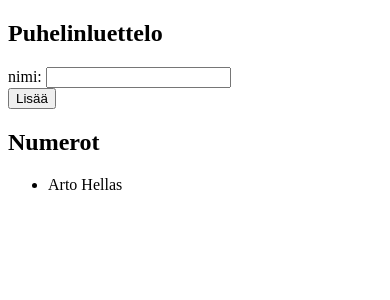
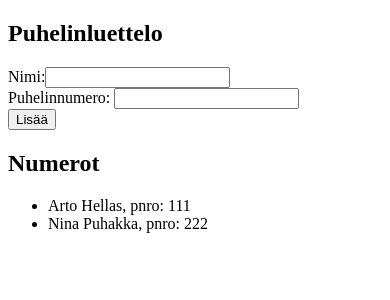
Before and after one commit to npuh/ReactMooc, a React (Create React App) app: page / in a window 390 px wide. Shown: the top 300 px of the page. Built offline with nearby package versions, Linux system fonts and the light colour scheme.

Commit message:
nameCheck works, phonenumber added

```diff
--- a/src/components/Notes.js
+++ b/src/components/Notes.js
@@ -31,6 +31,7 @@ class Notes extends React.Component {
     console.log("nappia painettu");
     console.log(event.target);
   };
+
   handleNoteChange = e => {
     console.log(e.target.value);
     this.setState({ newNote: e.target.value });
--- a/src/components/Phonebook.js
+++ b/src/components/Phonebook.js
@@ -1,31 +1,70 @@
 import React from "react";
+
+const Button = ({ handler, text }) => <button onClick={handler}>{text}</button>;
+const Input = ({ handler, value }) => (
+  <input onChange={handler} value={value} />
+);
 
 class Phonebook extends React.Component {
   constructor(props) {
     super(props);
     this.state = {
-      persons: [{ name: "Arto Hellas" }],
-      newName: ""
+      persons: [
+        { name: "Arto Hellas", phonenumber: "111" },
+        { name: "Nina Puhakka", phonenumber: "222" }
+      ],
+      newName: "",
+      checked: false
     };
   }
 
   addName = e => {
     e.preventDefault();
-    const newNameObject = {
-      name: this.state.newName
-    };
-    const persons = this.state.persons.concat(newNameObject);
-    this.setState({
-      persons,
-      newName: ""
-    });
-    console.log("nappia painettu");
-    console.log(e.target);
+    this.checkName();
   };
 
+  //This checks if a name is already in the phonebook
+  checkName() {
+    const newPersonObject = {
+      name: this.state.newName,
+      phonenumber: this.state.newPhone
+    };
+    console.log("new name", newPersonObject);
+    let checked = this.state.checked;
+    const people = this.state.persons;
+    people.forEach(function(nimi, index, array) {
+      console.log("nimi: ", nimi, "index", index);
+      if (newPersonObject.name === nimi.name) {
+        alert("Nimi on jo listassa!");
+        console.log("virheen jälkeen ihmiset", people);
+        return (checked = false);
+      } else {
+        return (checked = true);
+      }
+    });
+    if (checked === true) {
+      const persons = this.state.persons.concat(newPersonObject);
+      this.setState({
+        persons
+      });
+    } else {
+      const persons = this.state.persons;
+      this.setState({
+        persons
+      });
+    }
+  }
+
   handleNameChange = e => {
-    console.log(e.target.value);
-    this.setState({ newName: e.target.value });
+    const name = e.target.value;
+    console.log("Name", name);
+    this.setState({ newName: name });
+  };
+
+  handlePhoneNumberChange = e => {
+    const phonenumber = e.target.value;
+    console.log("Number", phonenumber);
+    this.setState({ newPhone: phonenumber });
   };
   render() {
     return (
@@ -33,22 +72,24 @@ class Phonebook extends React.Component {
         <h2>Puhelinluettelo</h2>
         <form>
           <div>
-            nimi:{" "}
-            <input
-              value={this.state.newName}
-              onChange={this.handleNameChange}
-            />
+            Nimi:
+            <Input handler={this.handleNameChange} value={this.value} />
           </div>
+          Puhelinnumero:{" "}
+          <Input
+            handler={this.handlePhoneNumberChange}
+            phonenumber={this.value}
+          />
           <div>
-            <button type="submit" onClick={this.addName}>
-              Lisää
-            </button>
+            <Button type="submit" handler={this.addName} text={"Lisää"} />
           </div>
         </form>
         <h2>Numerot</h2>
         <ul>
           {this.state.persons.map(person => (
-            <li key={person.name}>{person.name}</li>
+            <li key={person.name}>
+              {person.name}, pnro: {person.phonenumber}
+            </li>
           ))}
         </ul>
       </div>
```
